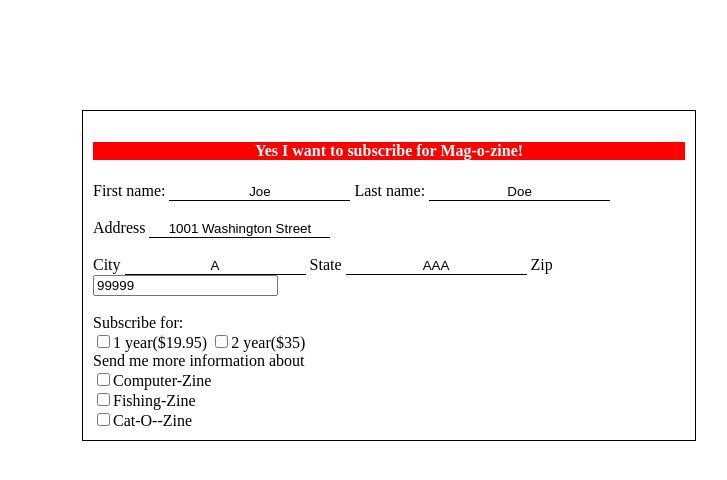
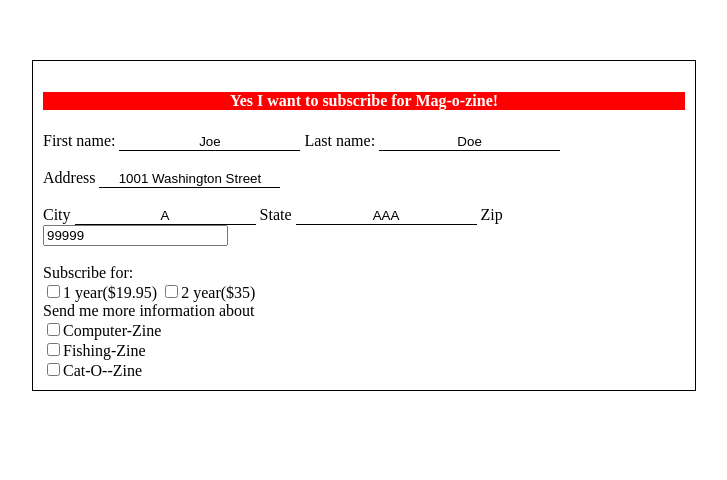
Before and after one commit to ManasaSM1/day11task, a plain HTML site: page index.html in a window 1280 px wide. Shown: the part 240-720 px from the top of the page, without its empty margins (276-1003 px from the left). Drawn offline with Linux system fonts and the light colour scheme.

Commit message:
Update index.html

```diff
--- a/index.html
+++ b/index.html
@@ -17,7 +17,7 @@
             border:1px black solid;
             background-color: white;
         padding: 10px 10px 10px 10px;
-        margin:350px 300px 350px 350px;
+        margin:300px 300px 300px 300px;
         }
         h4{
             background-color: red;
```
